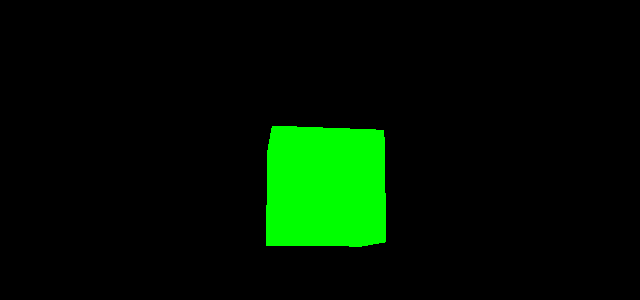
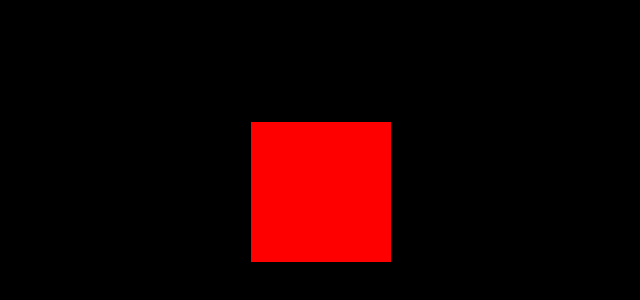
Before and after one commit to Yuvrajsinghko/3-D-WebDev, a plain HTML site: page Three-js-practice/index.html in a window 1280 px wide. Shown: the part 208-508 px from the top of the page, without its empty margins (319-959 px from the left). Drawn offline with nearby package versions, Linux system fonts and the light colour scheme.

Commit message:
modified script file

```diff
--- a/Three-js-practice/script.js
+++ b/Three-js-practice/script.js
@@ -1,27 +1,47 @@
-const scene = new THREE.Scene();
-const camera = new THREE.PerspectiveCamera(
-  75,
+// const scene = new THREE.Scene();
+// const camera = new THREE.PerspectiveCamera(
+//   75,
+//   window.innerWidth / window.innerHeight,
+//   0.1,
+//   1000
+// );
+
+// const geometry = new THREE.BoxGeometry(1, 1, 1);
+// const material = new THREE.MeshBasicMaterial({ color: 0x00ff00 });
+// const cube = new THREE.Mesh(geometry, material);
+// scene.add(cube);
+
+// camera.position.z = 5;
+// const canvas = document.querySelector("#draw");
+// const renderer = new THREE.WebGLRenderer({canvas});
+// renderer.setSize(window.innerWidth, window.innerHeight);
+
+// function animate() {
+//   window.requestAnimationFrame(animate);
+//   renderer.render(scene, camera);
+//   cube.rotation.x += 0.01;
+//   cube.rotation.y += 0.01;
+// }
+
+// animate();
+
+let scene = new THREE.Scene();
+
+let camera = new THREE.PerspectiveCamera(
+  65,
   window.innerWidth / window.innerHeight,
   0.1,
-  1000
+  100
 );
+camera.position.z = 5;
 
-const geometry = new THREE.BoxGeometry(1, 1, 1);
-const material = new THREE.MeshBasicMaterial({ color: 0x00ff00 });
-const cube = new THREE.Mesh(geometry, material);
-scene.add(cube);
+scene.add(camera);
+let box = new THREE.BoxGeometry(1,1,1);
+let material = new THREE.MeshBasicMaterial({color: "red"});
+let mesh = new THREE.Mesh(box, material);
+scene.add(mesh);
 
-camera.position.z = 5;
-const canvas = document.querySelector("#draw");
-const renderer = new THREE.WebGLRenderer({canvas});
+const canvas = document.querySelector("canvas");
+let renderer = new THREE.WebGLRenderer({canvas:canvas});
 renderer.setSize(window.innerWidth, window.innerHeight);
-
-
-function animate() {
-  window.requestAnimationFrame(animate);
-  renderer.render(scene, camera);
-  cube.rotation.x += 0.01;
-  cube.rotation.y += 0.01;
-}
-
-animate();
+renderer.render(scene, camera);
```
Also changed, not shown: Three-js-practice/index.html (+1 -6 lines).
